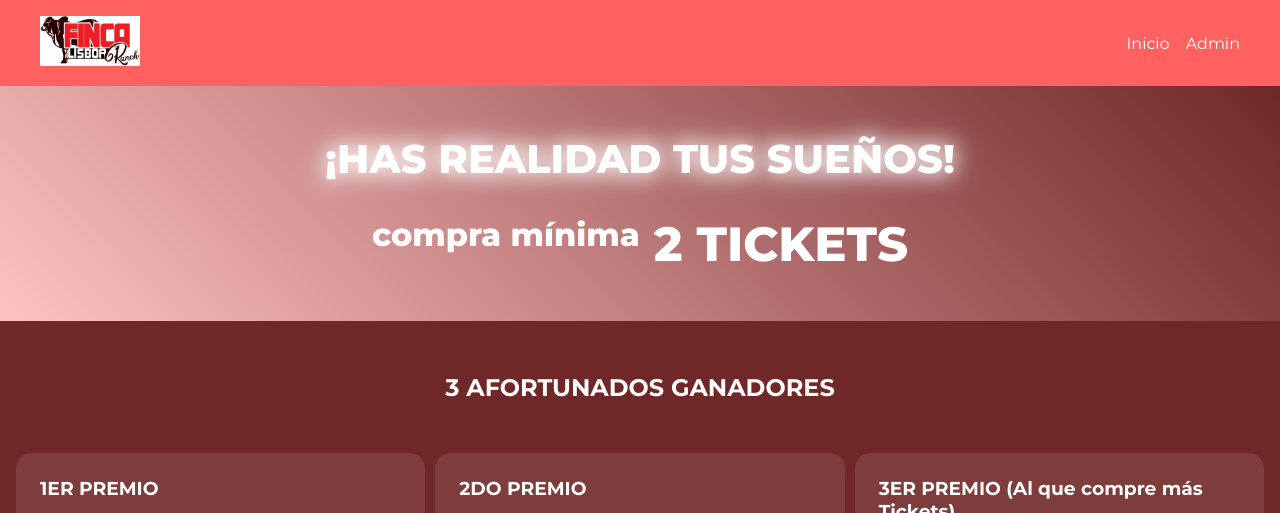
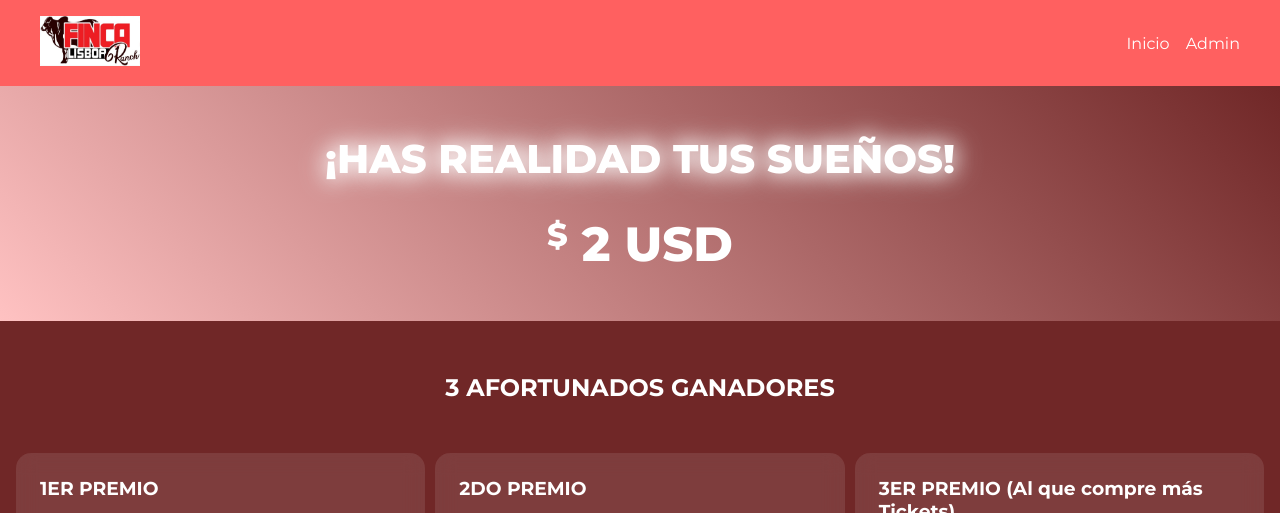
Before and after one commit to HuGuiTo2083/sorteos-lisboa, a website: page public/index.html in a window 1280 px wide. Shown: the top 513 px of the page. Drawn offline with Linux system fonts and the light colour scheme.

Commit message:
last commit

```diff
--- a/public/index.html
+++ b/public/index.html
@@ -29,8 +29,8 @@
         <section class="hero">
             <h1 class="glow-text">¡HAS REALIDAD TUS SUEÑOS!</h1>
             <div class="prize-amount">
-                <span class="dollar">compra mínima</span>
-                <span class="amount">2 TICKETS</span>
+                <span class="dollar">$</span>
+                <span class="amount">2 USD</span>
             </div>
         </section>
 
```
